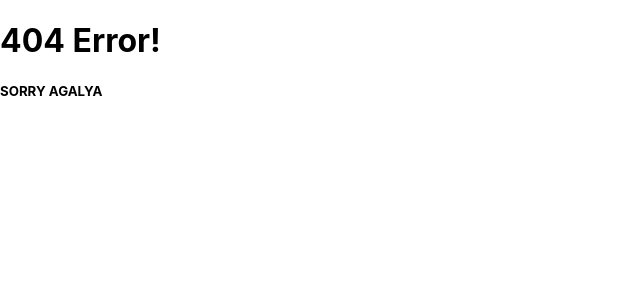
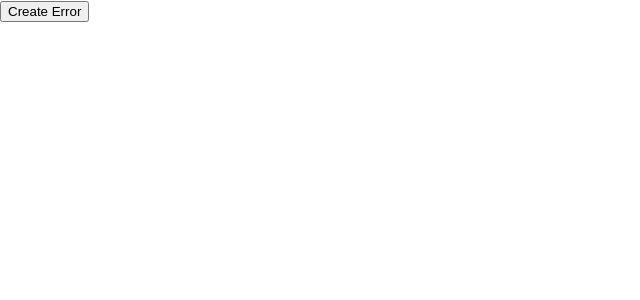
Before and after one commit to Agalya-10/React-Learning, a React (Create React App) app: page /errorboundaries in a window 1280 px wide. Before the commit this address had no page. Shown: the top 300 px of the page, without its empty margins (0-640 px from the left). Built offline with nearby package versions, Linux system fonts and the light colour scheme.

Commit message:
UseEffect

```diff
--- a/src/App.js
+++ b/src/App.js
@@ -21,6 +21,8 @@ import Styles from './Component/Styles';
 import Memo1 from './Component/Memo1';
 import Memo2 from './Component/Memo2';
 import UseForm from './Component/UseForm';
+import Errorbou from './Component/Errorbou';
+import Useeffect from './Component/Useeffect';
 
 
 function App() {
@@ -50,6 +52,10 @@ function App() {
     <Route path='/memo2' element={<Memo2/>}/>
     <Route path='/styles' element={<Styles/>}/>
     <Route path='/useform' element={<UseForm/>}/>
+    <Route path='/errorboundaries' element={<Errorbou/>}/>
+    <Route path='/useeffect' element={<Useeffect/>}/>
+
+
 
   </Routes>
   </BrowserRouter>
--- /dev/null
+++ b/src/Component/Errorbou.jsx
@@ -0,0 +1,15 @@
+import React from 'react';
+
+function Errorbou() {
+  const createError = () => {
+    throw new Error("This is an error!");  // Error throw panna
+  };
+
+  return (
+    <div>
+      <button onClick={createError}>Create Error</button>
+    </div>
+  );
+}
+
+export default Errorbou;
--- /dev/null
+++ b/src/Component/Useeffect.jsx
@@ -0,0 +1,17 @@
+import React, { useState, useEffect } from 'react';
+
+function Useeffect() {
+  const [count, setCount] = useState(0);
+  useEffect(() => {
+    document.title = `Count: ${count}`;
+  }, [count]);
+
+  return (
+    <div>
+      <h1>Current Count: {count}</h1>
+      <button onClick={() => setCount(count + 1)}>Increment</button>
+    </div>
+  );
+}
+
+export default Useeffect;
```
Also changed, not shown: src/Component/UseForm.jsx (line endings or trailing spaces).
